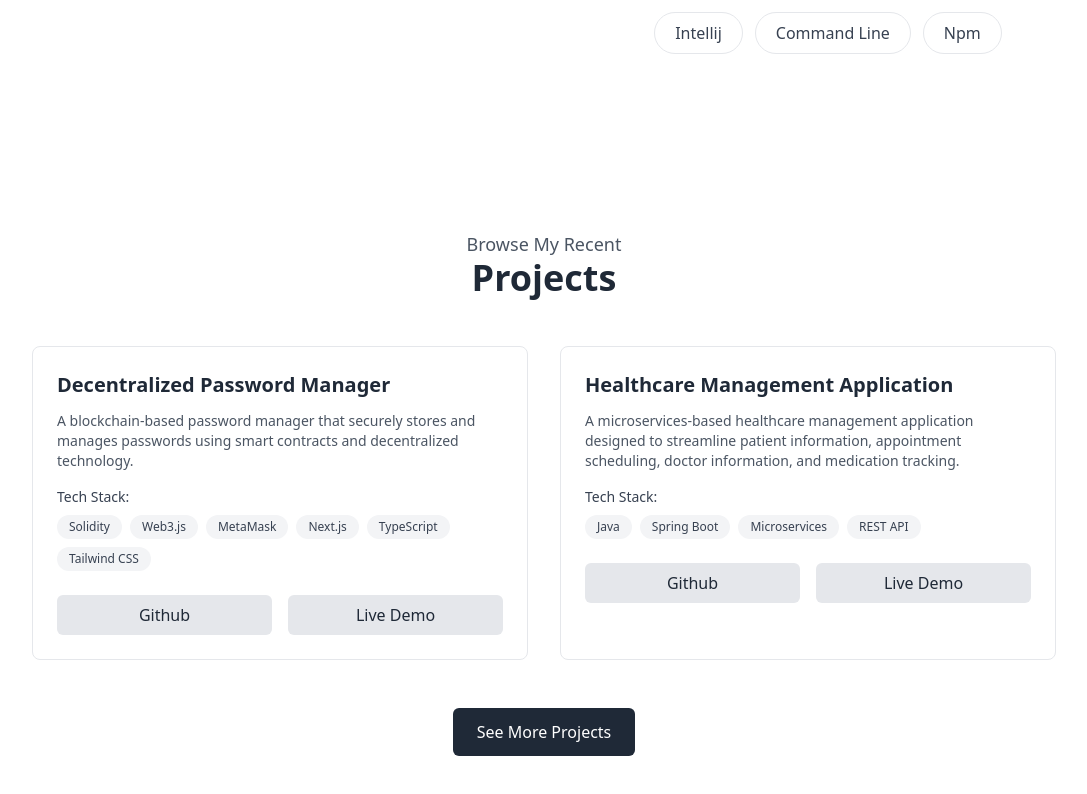
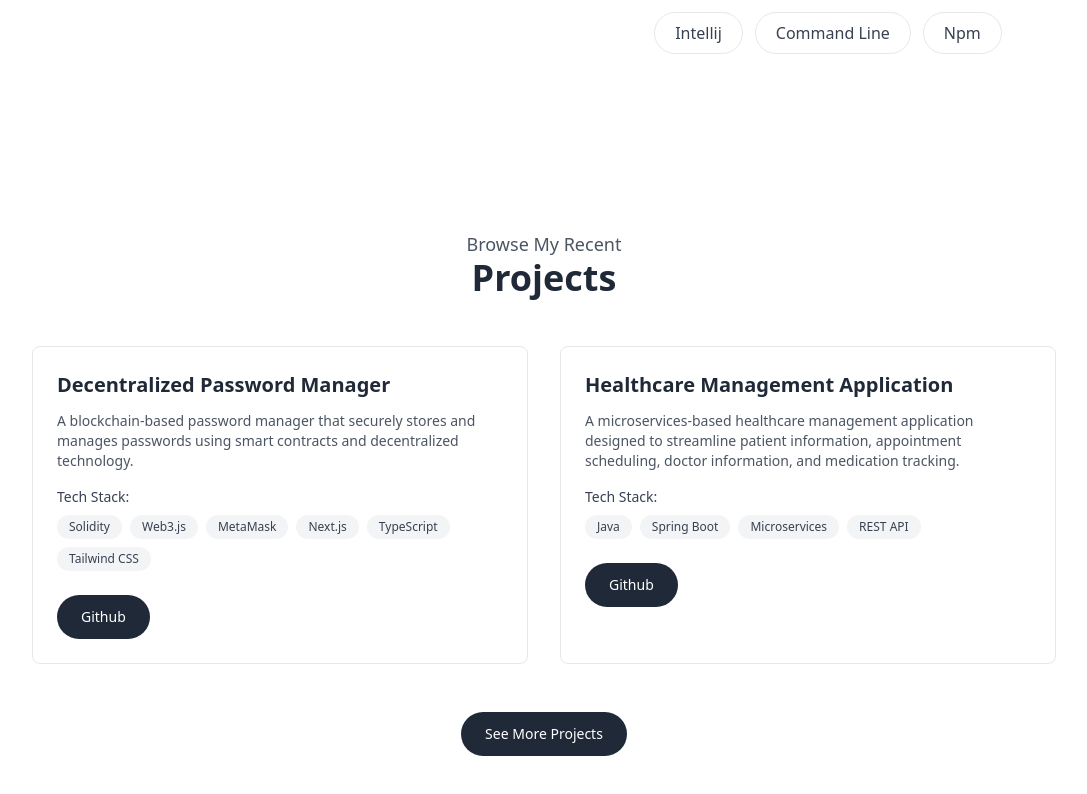
Before and after one commit to Sandile88/portfolio, a Next.js app: page / in a window 1280 px wide. Shown: the part 1438-2232 px from the top of the page, without its empty margins (96-1183 px from the left). Built offline with nearby package versions, Linux system fonts and the light colour scheme.

Commit message:
added functionality to cta button, and project section

```diff
--- a/app/components/Hero.tsx
+++ b/app/components/Hero.tsx
@@ -23,13 +23,14 @@ const Hero = () => {
               <span className="relative">{`ideas into code!`}</span>
             </span>
           </h2>
-          <button
-            type="button"
+          <a
+            // type="button"
+            href="https://github.com/Sandile88"
             className="group inline-flex items-center px-6 py-3 text-sm font-medium text-white bg-gray-800 rounded-full hover:bg-gray-700 transition-colors duration-200 utline-none focus:scale-110 hover:scale-110 active:scale-105 transition cursor-pointer"
             >
             Explore my Work
             <BsArrowRight className="ml-2 w-4 h-4" />
-          </button>
+          </a>
         </div>
 
         {/* main content grid */}
--- a/app/components/Projects.tsx
+++ b/app/components/Projects.tsx
@@ -7,7 +7,6 @@ interface ProjectTypes {
   description: string;
   techStack: string[];
   githubUrl: string;
-  demoUrl: string;
 }
 
 interface ProjectCardProps {
@@ -37,17 +36,9 @@ const ProjectCard = ({ project }: ProjectCardProps) => {
           href={project.githubUrl}
           target="_blank"
           rel="noopener noreferrer"
-          className="flex-1 rounded-md bg-gray-200 px-4 py-2 text-center text-gray-800 transition-colors hover:bg-gray-300"
-        >
+          className="group inline-flex items-center px-6 py-3 text-sm font-medium text-white bg-gray-800 rounded-full hover:bg-gray-700 transition-colors duration-200 utline-none focus:scale-110 hover:scale-110 active:scale-105 transition cursor-pointer"
+          >
           Github
-        </a>
-        <a
-          href={project.demoUrl}
-          target="_blank"
-          rel="noopener noreferrer"
-          className="flex-1 rounded-md bg-gray-200 px-4 py-2 text-center text-gray-800 transition-colors hover:bg-gray-300"
-        >
-          Live Demo
         </a>
       </div>
     </div>
@@ -60,16 +51,14 @@ const projects: ProjectTypes[] = [
     title: "Decentralized Password Manager",
     description: "A blockchain-based password manager that securely stores and manages passwords using smart contracts and decentralized technology.",
     techStack: ["Solidity", "Web3.js", "MetaMask", "Next.js", "TypeScript", "Tailwind CSS"],
-    githubUrl: "https://github.com/",
-    demoUrl: "https://github.com/",
+    githubUrl: "https://github.com/Sandile88/decentralized-password-manager"
   },
   {
     id: 2,
     title: "Healthcare Management Application",
     description: "A microservices-based healthcare management application designed to streamline patient information, appointment scheduling, doctor information, and medication tracking.",
     techStack: ["Java", "Spring Boot", "Microservices", "REST API"],
-    githubUrl: "https://github.com/",
-    demoUrl: "https://github.com/",
+    githubUrl: "https://github.com/Sandile88/HealthCareHub"
   },
 ];
 
@@ -88,10 +77,10 @@ const Projects = () => {
 
         <div className="mt-12 text-center">
           <a
-            href="https://github.com/YourGitHubUsername"
+            href="https://github.com/Sandile88"
             target="_blank"
             rel="noopener noreferrer"
-            className="inline-block px-6 py-3 bg-gray-800 text-white rounded-md hover:bg-gray-700 transition-colors"
+            className="group inline-flex items-center px-6 py-3 text-sm font-medium text-white bg-gray-800 rounded-full hover:bg-gray-700 transition-colors duration-200 utline-none focus:scale-110 hover:scale-110 active:scale-105 transition cursor-pointer"
           >
             See More Projects
           </a>
--- a/lib/data.ts
+++ b/lib/data.ts
@@ -5,7 +5,7 @@ export const skillsData = {
   },
   backend: {
     title: "Backend Development",
-    skills: ["Node.js", "Java", "Springboot", "Spring", "Python", "Flask", "PostgreSQL"]
+    skills: ["Node.js", "Java", "Springboot", "Spring", "Python", "Flask", "PostgreSQL", "REST APIs"]
   },
   blockchain: {
     title: "Web3 Development",
@@ -13,6 +13,7 @@ export const skillsData = {
   },
   tools: {
     title: "Development Tools",
-    skills: ["Git", "Vercel", "Github", "Gitlab", "VSCode", "Intellij", "Command Line", "Npm"]
+     skills: ["Git", "Vercel", "Github", "Gitlab", "VSCode", "Intellij", "Command Line", "Npm"]
   }
+
 } as const;
```
